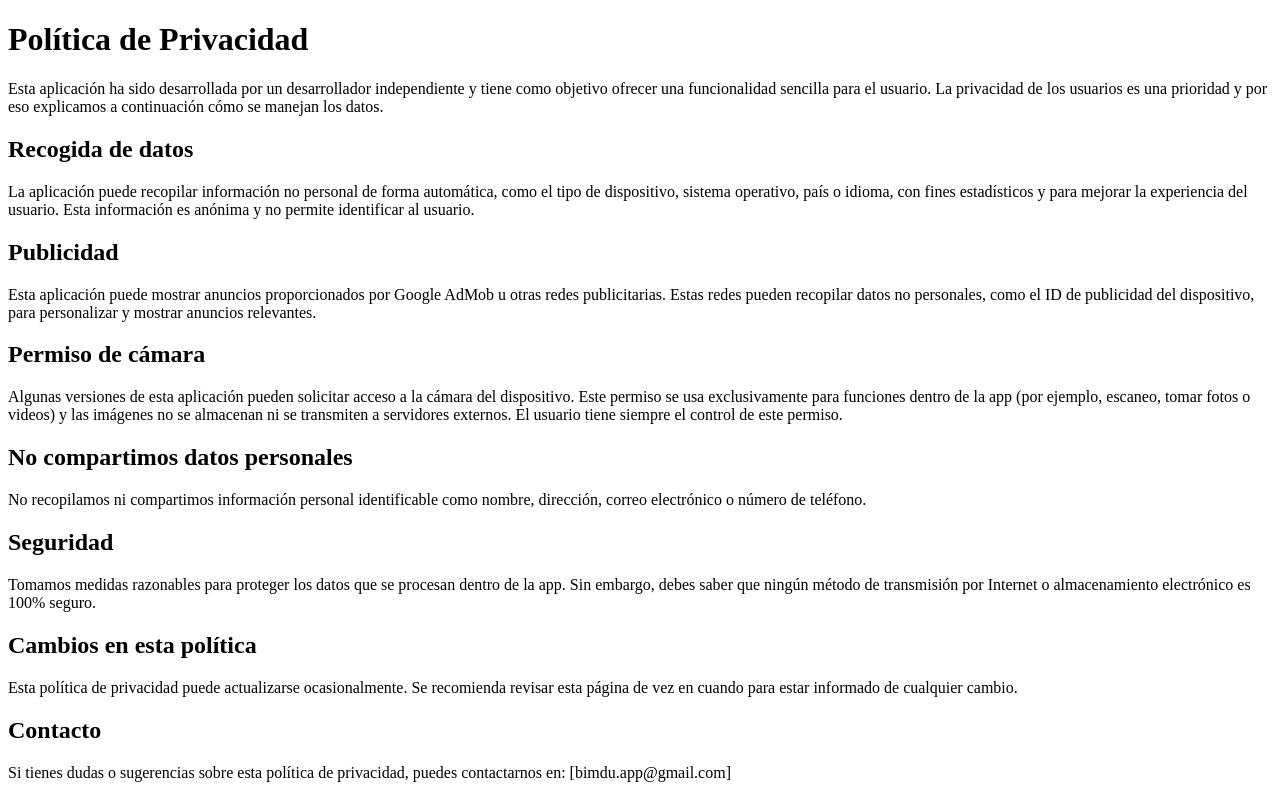
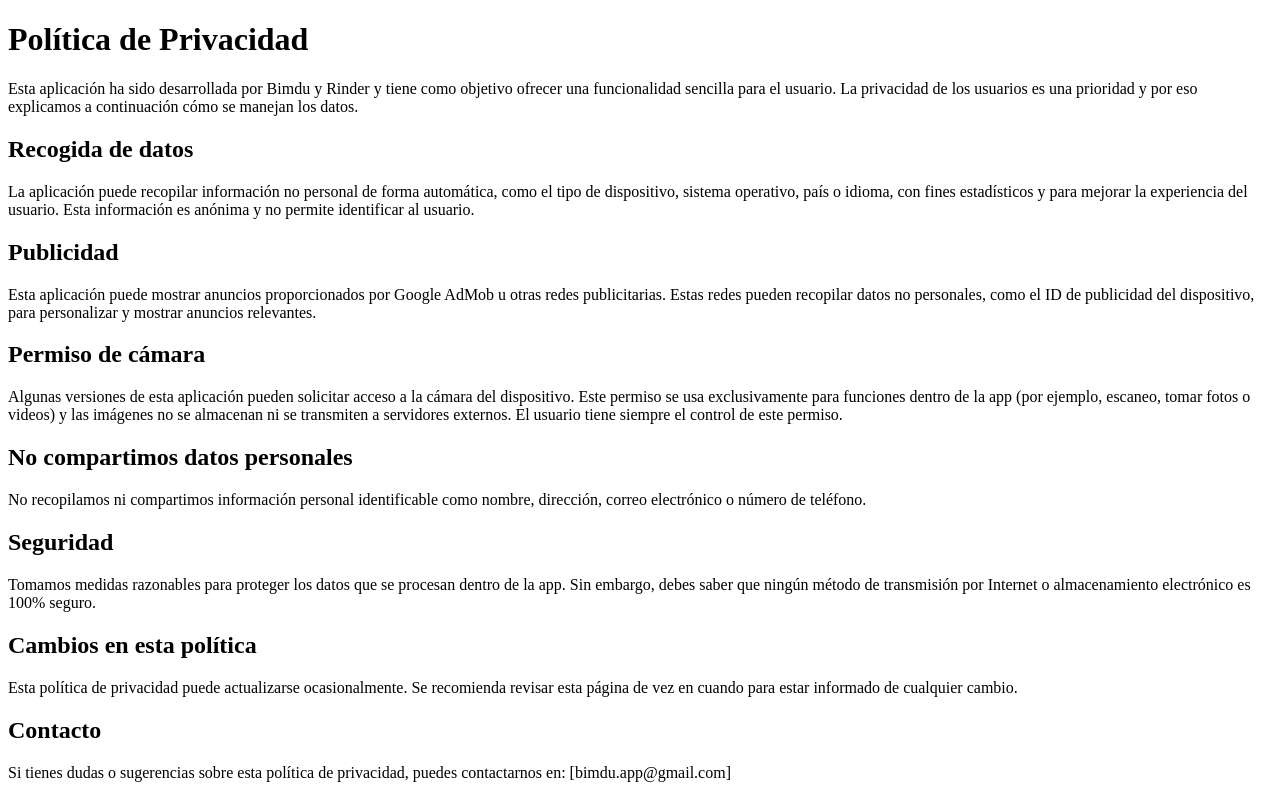
Before and after one commit to amarco016/privacy-policy, a plain HTML site: page index.html in a window 1280 px wide. Drawn offline with Linux system fonts and the light colour scheme.

Commit message:
Update index.html

```diff
--- a/index.html
+++ b/index.html
@@ -8,7 +8,7 @@
 <body>
   <h1>Política de Privacidad</h1>
 
-  <p>Esta aplicación ha sido desarrollada por un desarrollador independiente y tiene como objetivo ofrecer una funcionalidad sencilla para el usuario. La privacidad de los usuarios es una prioridad y por eso explicamos a continuación cómo se manejan los datos.</p>
+  <p>Esta aplicación ha sido desarrollada por Bimdu y Rinder y tiene como objetivo ofrecer una funcionalidad sencilla para el usuario. La privacidad de los usuarios es una prioridad y por eso explicamos a continuación cómo se manejan los datos.</p>
 
   <h2>Recogida de datos</h2>
   <p>La aplicación puede recopilar información no personal de forma automática, como el tipo de dispositivo, sistema operativo, país o idioma, con fines estadísticos y para mejorar la experiencia del usuario. Esta información es anónima y no permite identificar al usuario.</p>
```
